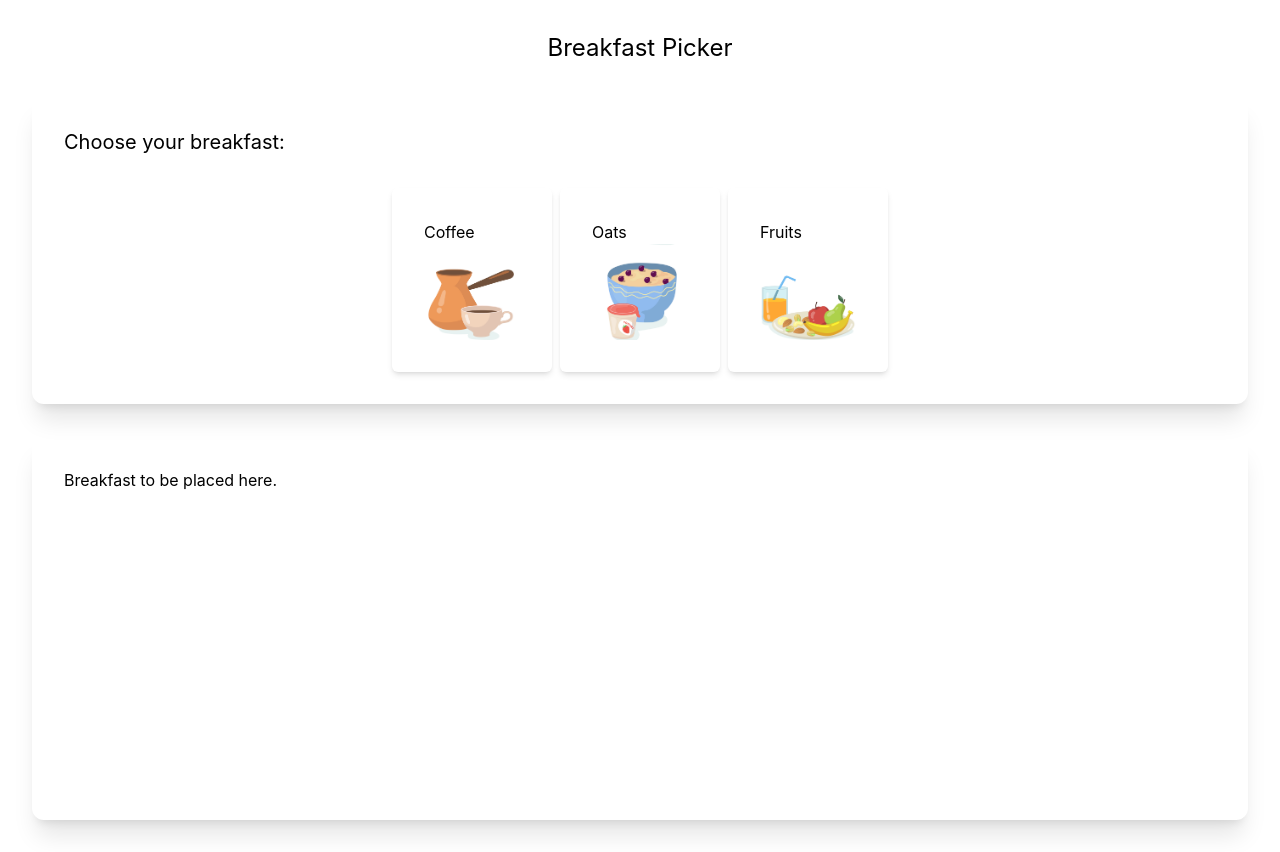
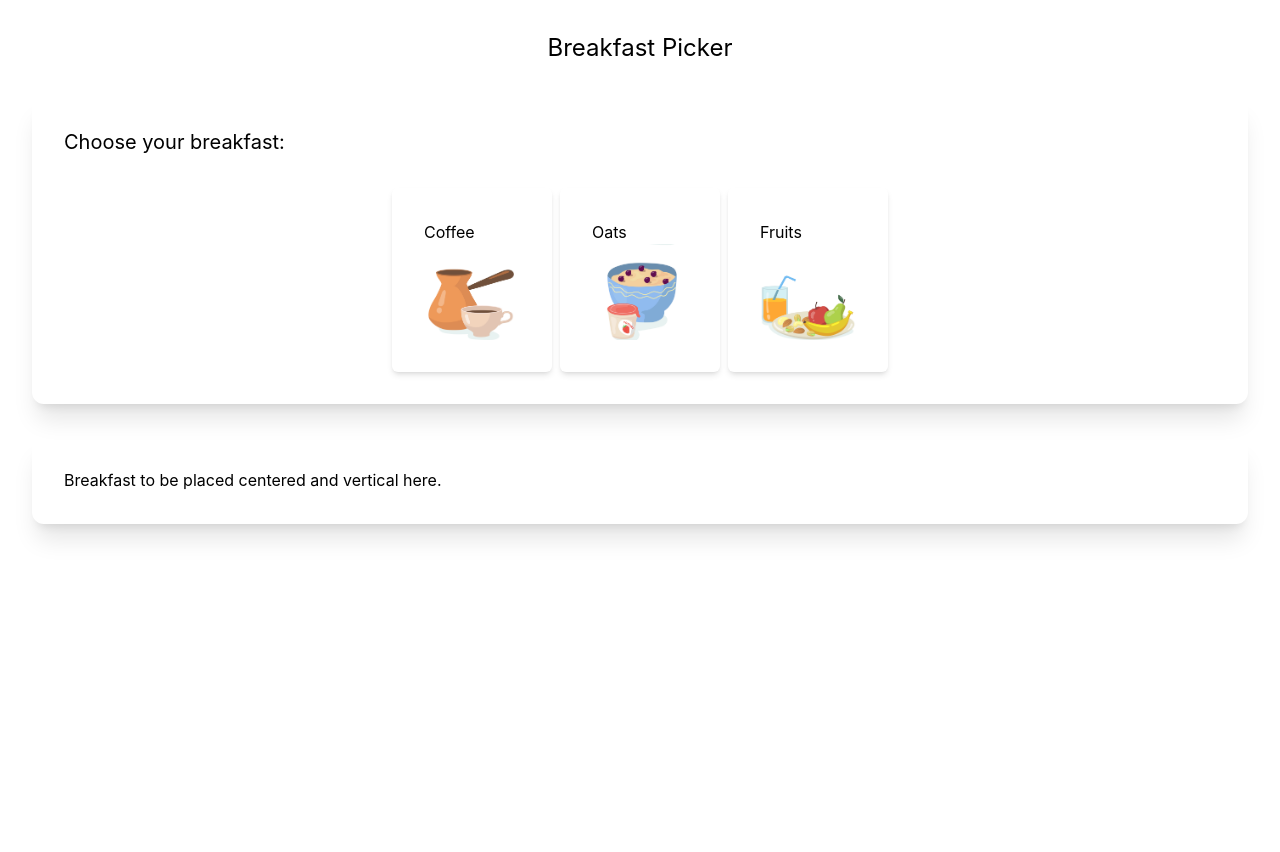
Before and after one commit to jlawcordova/breakfast-picker, a React (Create React App) app: page / in a window 1280 px wide. After the commit the page ends 800 px from the top, so only its background shows below. Built offline with nearby package versions, Linux system fonts and the light colour scheme.

Commit message:
chore: add centered instructions

```diff
--- a/src/components/Canvas.js
+++ b/src/components/Canvas.js
@@ -2,8 +2,8 @@ import { CanvasItem } from "./CanvasItem.js";
 
 export default function Canvas() {
   return (
-    <div className="p-8 m-8 w-auto h-96 shadow-xl rounded-xl">
-      Breakfast to be placed here.
+    <div className="p-8 m-8 w-auto shadow-xl rounded-xl">
+      Breakfast to be placed centered and vertical here.
     </div>
   );
 }
--- a/src/components/CanvasItem.js
+++ b/src/components/CanvasItem.js
@@ -1,6 +1,6 @@
 export function CanvasItem({name, image}) {
   return (
-    <div className="cursor-pointer w-auto rounded-md shadow-md p-8 py-2 flex items-center">
+    <div className="cursor-pointer rounded-md shadow-md p-8 py-2 flex items-center w-96">
       <img className="w-24 h-24 object-contain" src={image} alt={name} />
       <h2>{name}</h2>
     </div>
```
Also changed, not shown: 1 other file (tests, documents, lock files or other folders).
